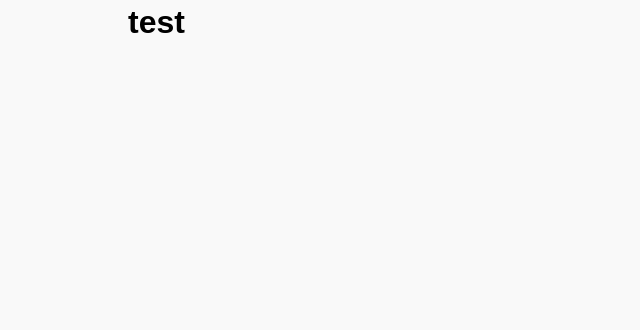
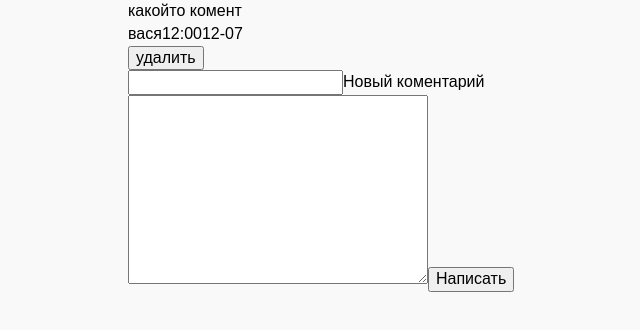
Before and after one commit to lexxmg/widget-coments-react, a React (Create React App) app: page / in a window 1280 px wide. Shown: the top 330 px of the page, without its empty margins (0-640 px from the left). Built offline with nearby package versions, Linux system fonts and the light colour scheme.

Commit message:
first commit

```diff
--- a/src/App.js
+++ b/src/App.js
@@ -1,9 +1,13 @@
 import './App.css';
+import Coment from './components/coment/Coment';
+import Form from './components/form/Form';
 
 function App(props) {
   return (
     <div className="wrapper fixed-container">
-      <h1>test</h1>
+      <Coment />
+
+      <Form />
     </div>
   );
 }
--- /dev/null
+++ b/src/components/coment/Coment.jsx
@@ -0,0 +1,23 @@
+import './coment.css';
+
+const Coment = (props) => {
+  return (
+    <div className="coment">
+      <p className="coment__text">какойто комент</p>
+
+      <div className="coment__name-inner">
+        <span className="coment__name">вася</span>
+
+        <time className="coment__time-inner">
+          <span className="coment__time">12:00</span>
+
+          <span className="coment__date">12-07</span>
+        </time>
+      </div>
+
+      <button className="coment__btn">удалить</button>
+    </div>
+  );
+}
+
+export default Coment;
--- /dev/null
+++ b/src/components/coment/coment.css
@@ -0,0 +1,31 @@
+.coment {
+
+}
+
+.coment__text {
+
+}
+
+.coment__name-inner {
+
+}
+
+.coment__name {
+
+}
+
+.coment__time-inner {
+
+}
+
+.coment__time {
+
+}
+
+.coment__date {
+
+}
+
+.coment__btn {
+
+}
--- /dev/null
+++ b/src/components/form/Form.jsx
@@ -0,0 +1,20 @@
+import './form.css';
+
+const Form = (props) => {
+  return (
+    <div className="form-wrapper">
+      <form className="form-wrapper__form">
+        <div className="form-wrapper__input-wrapper">
+          <input id="userName" type="text" className="form-wrapper__input"/>
+          <label htmlFor="userName" className="form-wrapper__label">Новый коментарий</label>
+        </div>
+
+        <textarea className="form-wrapper_text" cols="30" rows="10"></textarea>
+
+        <button className="form-wrapper__btn">Написать</button>
+      </form>
+    </div>
+  );
+}
+
+export default Form;
--- /dev/null
+++ b/src/components/form/form.css
@@ -0,0 +1,27 @@
+.form-wrapper {
+
+}
+
+.form-wrapper__form {
+
+}
+
+.form-wrapper__input-wrapper {
+
+}
+
+.form-wrapper__input {
+
+}
+
+.form-wrapper__label {
+
+}
+
+.form-wrapper_text {
+
+}
+
+.form-wrapper__btn {
+
+}
```
